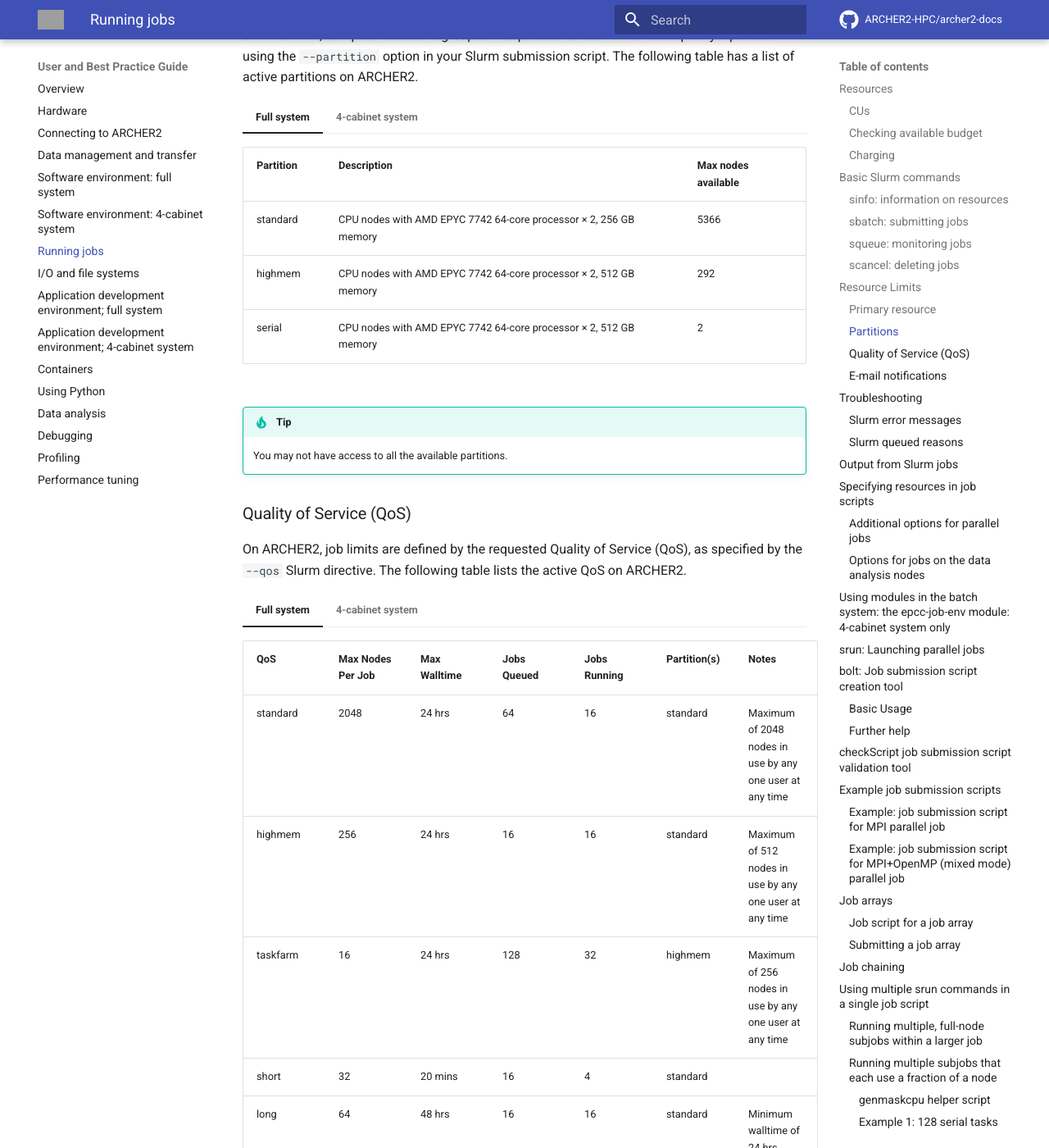
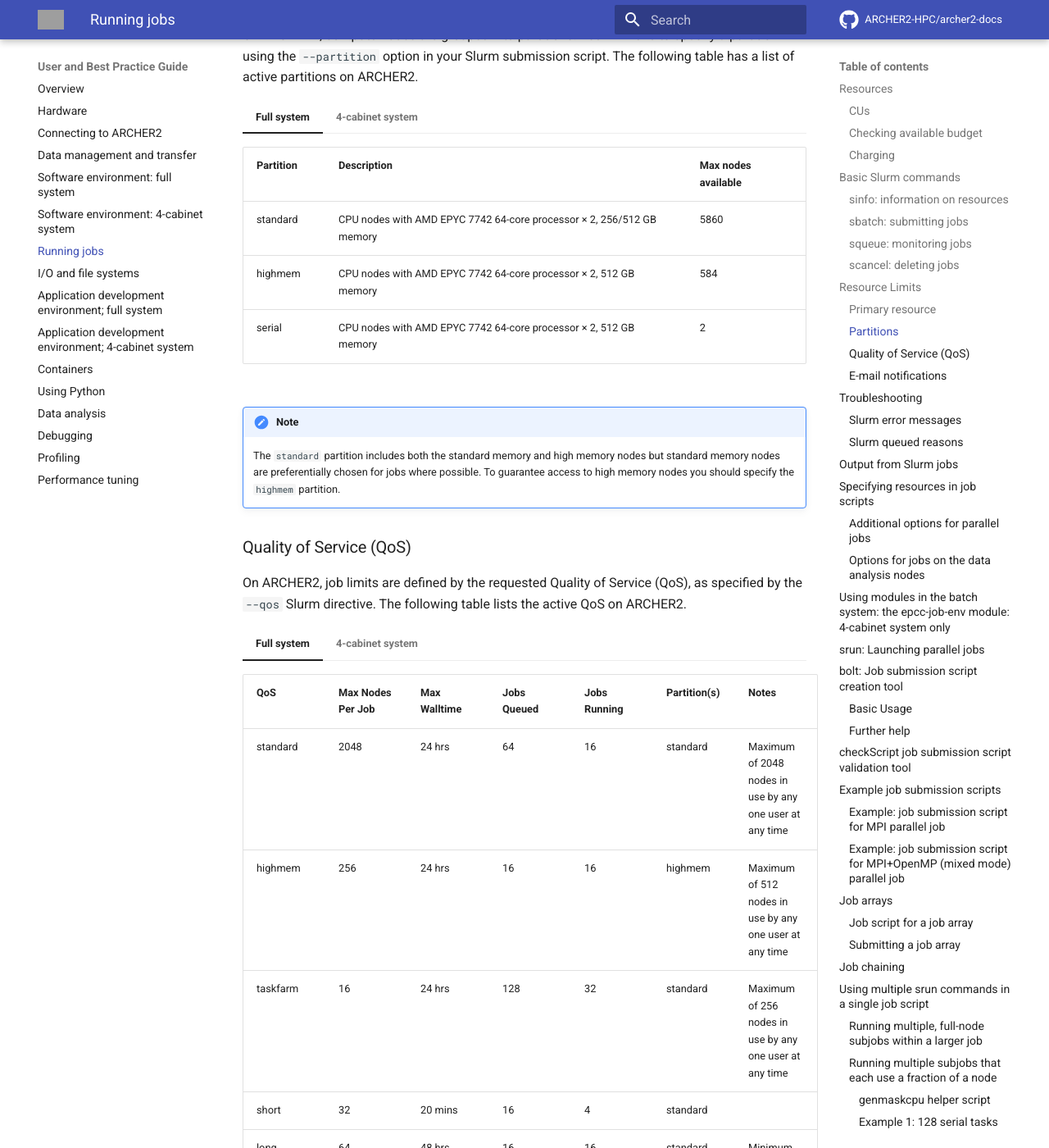
Before and after one commit to ARCHER2-HPC/archer2-docs, an MkDocs documentation site: the page built from docs/user-guide/scheduler.md, in a window 1280 px wide and 1400 px high, scrolled down 4240 px. Shown: the whole window at 82% size. Built offline with MkDocs 1.6.1 and Material for MkDocs 9.7.7, drawn with Linux system fonts in a browser that asks for light colours; comment, search, counter and statistics services are not loaded; some of the changed text lies outside the part shown; grey boxes are pictures that could not be loaded.

Commit message:
Fixes for small issues

```diff
--- a/docs/user-guide/scheduler.md
+++ b/docs/user-guide/scheduler.md
@@ -195,16 +195,18 @@
 === "Full system"
     | Partition | Description                                                 | Max nodes available |
     | --------- | ----------------------------------------------------------- | ------------------- |
-    | standard  | CPU nodes with AMD EPYC 7742 64-core processor &times; 2, 256 GB memory | 5366    |
-    | highmem   | CPU nodes with AMD EPYC 7742 64-core processor &times; 2, 512 GB memory | 292     |
+    | standard  | CPU nodes with AMD EPYC 7742 64-core processor &times; 2, 256/512 GB memory | 5860    |
+    | highmem   | CPU nodes with AMD EPYC 7742 64-core processor &times; 2, 512 GB memory | 584     |
     | serial    | CPU nodes with AMD EPYC 7742 64-core processor &times; 2, 512 GB memory | 2       |
 === "4-cabinet system"
     | Partition | Description                                                 | Max nodes available |
     | --------- | ----------------------------------------------------------- | ------------------- |
     | standard  | CPU nodes with AMD EPYC 7742 64-core processor &times; 2    | 1024                |
 
-!!! tip
-    You may not have access to all the available partitions.
+!!! note
+    The `standard` partition includes both the standard memory and high memory nodes but standard memory
+    nodes are preferentially chosen for jobs where possible. To guarantee access to high memory nodes
+    you should specify the `highmem` partition.
 
 ### Quality of Service (QoS)
 
@@ -216,8 +218,8 @@
     | QoS        | Max Nodes Per Job | Max Walltime | Jobs Queued | Jobs Running | Partition(s) | Notes |
     | ---------- | ----------------- | ------------ | ----------- | ------------ | ------------ | ------|
     | standard   | 2048               | 24 hrs       | 64          | 16           | standard     | Maximum of 2048 nodes in use by any one user at any time |
-    | highmem   | 256               | 24 hrs       | 16          | 16           | standard     | Maximum of 512 nodes in use by any one user at any time |
-    | taskfarm   | 16               | 24 hrs       | 128          | 32           | highmem     | Maximum of 256 nodes in use by any one user at any time |
+    | highmem   | 256               | 24 hrs       | 16          | 16           | highmem     | Maximum of 512 nodes in use by any one user at any time |
+    | taskfarm   | 16               | 24 hrs       | 128          | 32           | standard     | Maximum of 256 nodes in use by any one user at any time |
     | short      | 32                 | 20 mins      | 16           | 4            | standard     | |
     | long       | 64                | 48 hrs       | 16          | 16           | standard     | Minimum walltime of 24 hrs, maximum 512 nodes in use by any one user at any time, maximum of 2048 nodes in use by QoS |
     | largescale | 5860               | 12 hrs        | 8           | 1            | standard     | Minimum job size of 2049 nodes |
@@ -1943,7 +1944,7 @@
  - The number of nodes required.
  - Your justification for the reservation -- this must be provided or the request will be rejected.
 
-Your request will be checked by the ARCHER2 User Administration team and, if approved, you will be provided a reservation ID which can be used on the system. To submit jobs to a reservation, you need to add `--reservation=<reservation ID>` to your job submission script or command.
+Your request will be checked by the ARCHER2 User Administration team and, if approved, you will be provided a reservation ID which can be used on the system. To submit jobs to a reservation, you need to add `--reservation=<reservation ID>` and `--qos=reservation` options to your job submission script or command.
 
 !!! important
     You must have at least 1 CU in the budget to submit a job on ARCHER2, even to a pre-paid reservation.
```
Also changed, not shown: other parts of docs/user-guide/scheduler.md (+0 -1 lines).
